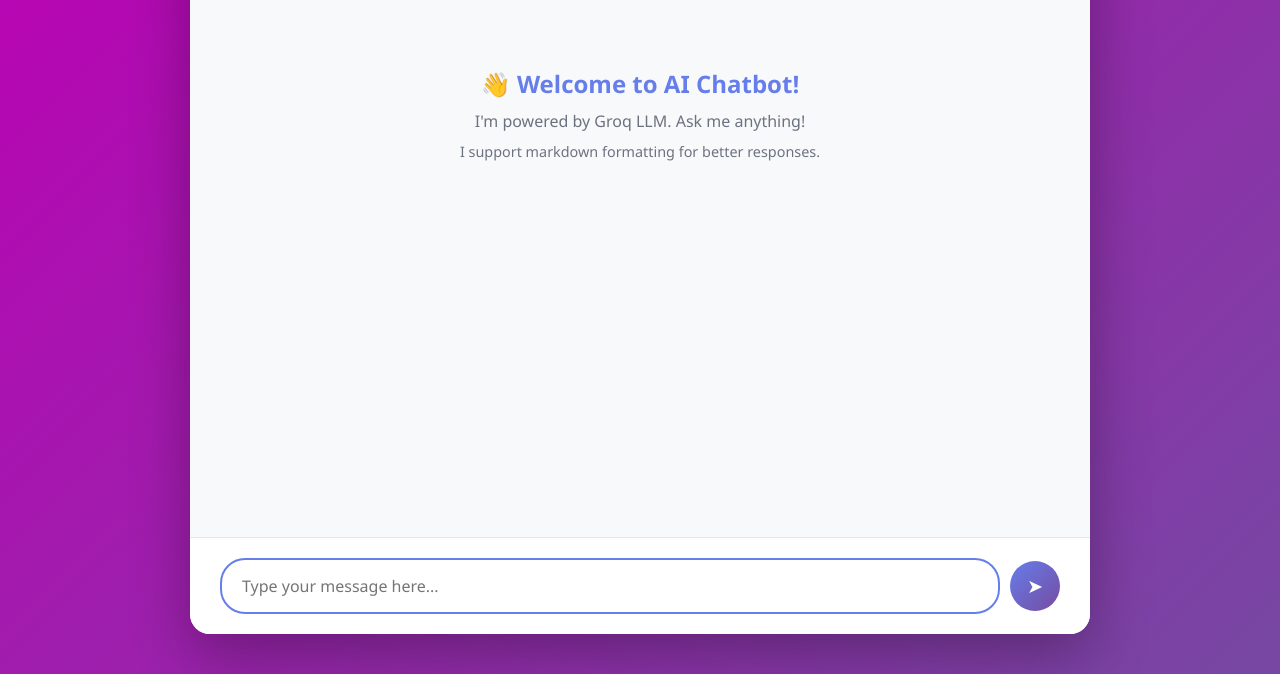
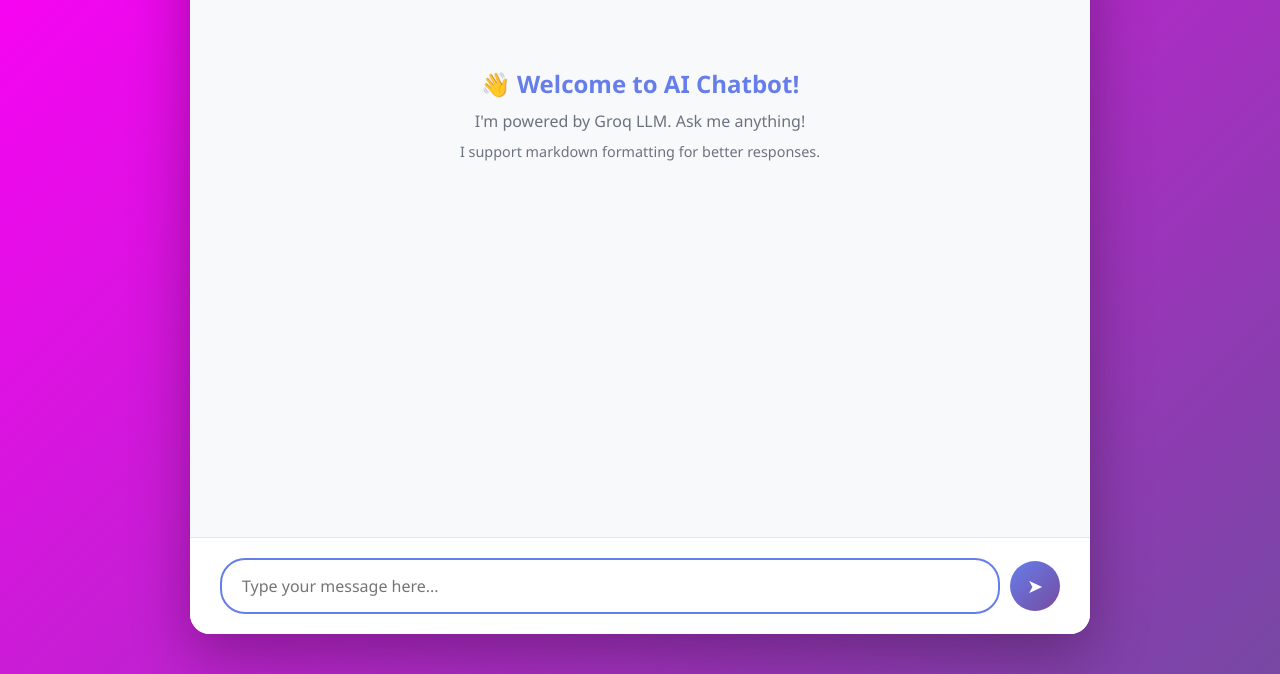
Before and after one commit to DragoKnight404/chatbot-app, a plain HTML site: page frontend/index.html in a window 1280 px wide. Shown: the part 126-800 px from the top of the page. Drawn offline with nearby package versions, Linux system fonts and the light colour scheme.

Commit message:
changed only in frontend

```diff
--- a/frontend/index.html
+++ b/frontend/index.html
@@ -14,7 +14,7 @@
 
         body {
             font-family: 'Segoe UI', Tahoma, Geneva, Verdana, sans-serif;
-            background: linear-gradient(135deg, #bb01b4 0%, #7648a3 100%);
+            background: linear-gradient(135deg, #ff00f7 0%, #7648a3 100%);
             height: 100vh;
             display: flex;
             align-items: center;
```
